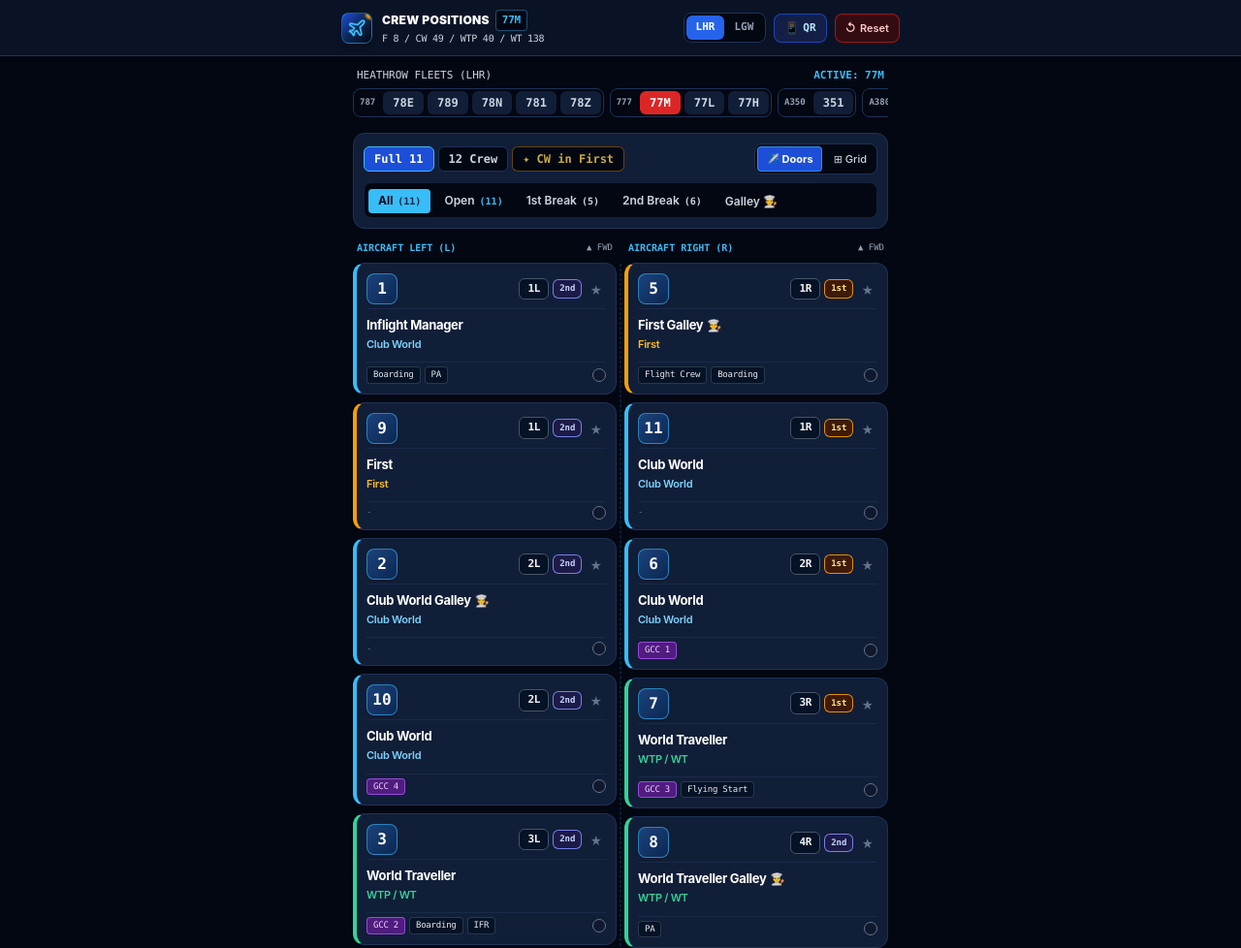
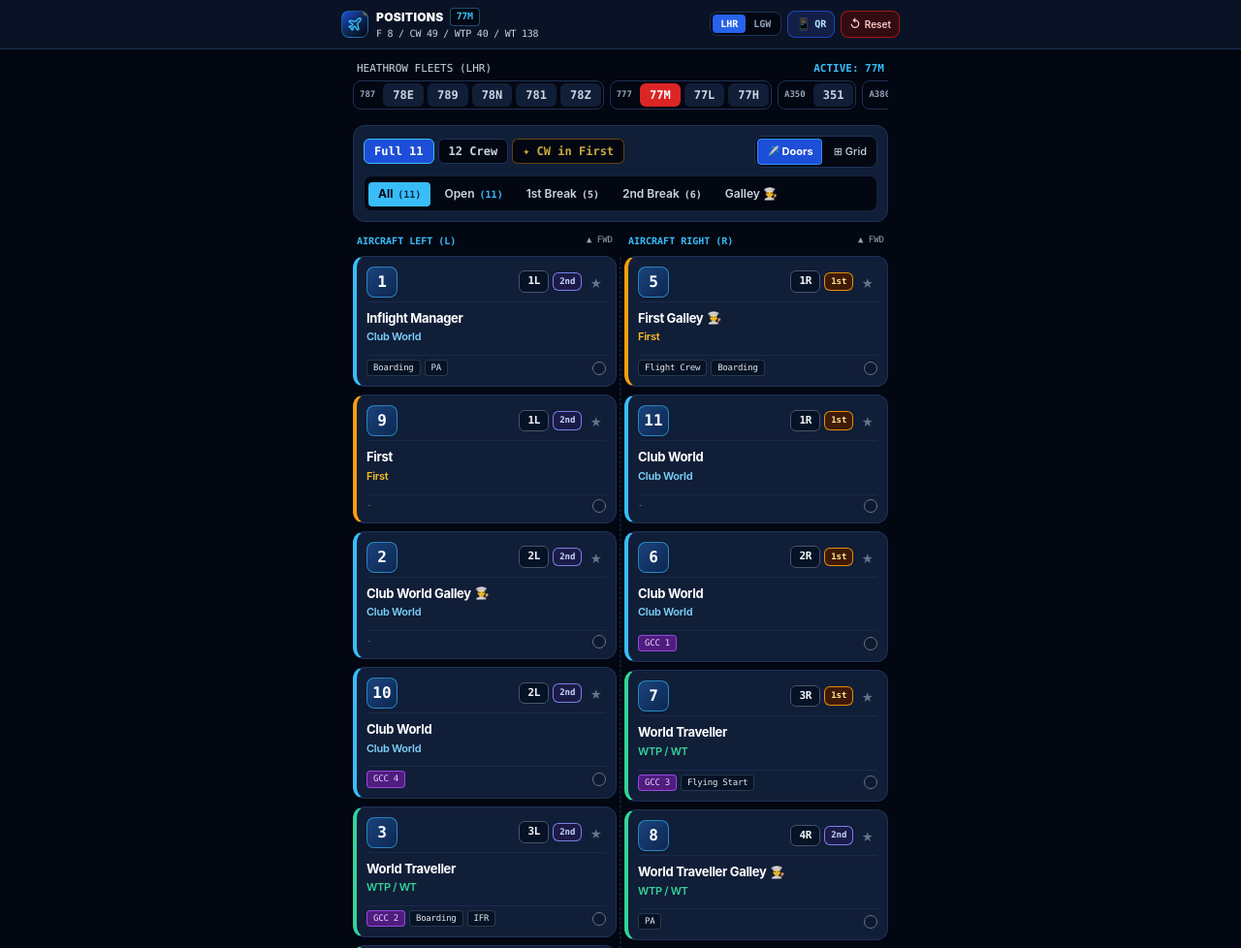
Before and after one commit to crew-brief-tools/positions, a plain HTML site: page index.html in a window 1280 px wide. Shown: the top 978 px of the page at 97% size. Drawn offline with nearby package versions, Linux system fonts and the light colour scheme.

Commit message:
Add files via upload

```diff
--- a/index.html
+++ b/index.html
@@ -137,46 +137,46 @@
 <body class="text-slate-100 min-h-screen flex flex-col antialiased">
 
   <!-- TOP HEADER -->
-  <header class="sticky top-0 z-30 bg-app-navy/95 backdrop-blur border-b border-app-cardBorder px-3.5 py-2.5 shadow-md">
-    <div class="max-w-xl mx-auto flex items-center justify-between gap-2">
+  <header class="sticky top-0 z-30 bg-app-navy/95 backdrop-blur border-b border-app-cardBorder px-2.5 py-2 shadow-md">
+    <div class="max-w-xl mx-auto flex items-center justify-between gap-1.5">
 
       <!-- Bespoke App Logo & Title -->
-      <div class="flex items-center space-x-2.5 min-w-0">
-        <div class="w-8 h-8 rounded-lg bg-gradient-to-br from-blue-700 via-[#0d2754] to-app-black border border-app-sky/40 flex items-center justify-center shadow-md relative overflow-hidden shrink-0">
-          <svg class="w-5 h-5 text-app-sky" viewBox="0 0 24 24" fill="none" stroke="currentColor" stroke-width="2.2" stroke-linecap="round" stroke-linejoin="round">
+      <div class="flex items-center gap-2 min-w-0 flex-1">
+        <div class="w-7 h-7 rounded-lg bg-gradient-to-br from-blue-700 via-[#0d2754] to-app-black border border-app-sky/40 flex items-center justify-center shadow-md relative overflow-hidden shrink-0">
+          <svg class="w-4 h-4 text-app-sky" viewBox="0 0 24 24" fill="none" stroke="currentColor" stroke-width="2.2" stroke-linecap="round" stroke-linejoin="round">
             <path d="M17.8 19.2 16 11l3.5-3.5C21 6 21.5 4 21 3c-1-.5-3 0-4.5 1.5L13 8 4.8 6.2c-.5-.1-.9.1-1.1.5l-.3.5c-.2.5-.1 1 .3 1.3L9 12l-2 3H4l-1 1 3 2 2 3 1-1v-3l3-2 3.5 5.3c.3.4.8.5 1.3.3l.5-.3c.4-.2.6-.6.5-1.1z"/>
           </svg>
-          <div class="absolute -top-1 -right-1 w-2.5 h-2.5 bg-app-gold rounded-full blur-[1px]"></div>
+          <div class="absolute -top-1 -right-1 w-2 h-2 bg-app-gold rounded-full blur-[1px]"></div>
         </div>
 
-        <div class="min-w-0">
-          <h1 class="text-xs font-bold tracking-tight text-white flex items-center gap-1.5 truncate">
-            <span class="tracking-wide font-black">CREW POSITIONS</span>
-            <span id="headerFleetCode" class="text-app-sky font-mono text-[11px] bg-app-black px-1.5 py-0.5 rounded border border-app-sky/40 font-bold shrink-0">77M</span>
+        <div class="min-w-0 flex-1">
+          <h1 class="text-xs font-black tracking-tight text-white flex items-center gap-1.5 truncate leading-tight">
+            <span class="tracking-wide">POSITIONS</span>
+            <span id="headerFleetCode" class="text-app-sky font-mono text-[10px] bg-app-black px-1.5 py-0.5 rounded border border-app-sky/40 font-bold shrink-0">77M</span>
           </h1>
           <div class="text-[10px] text-slate-300 font-mono tracking-tight font-medium truncate" id="headerFleetConfig">F8 / CW49 / WTP40 / WT138</div>
         </div>
       </div>
 
       <!-- Base Toggle, QR Share & Reset Button -->
-      <div class="flex items-center space-x-2 shrink-0">
+      <div class="flex items-center gap-1.5 shrink-0">
 
         <!-- Base Toggle Pill: LHR vs LGW -->
         <div class="flex items-center bg-app-black p-0.5 rounded-lg border border-app-cardBorder">
-          <button id="baseBtnLHR" onclick="setBase('LHR')" class="px-2 py-1 rounded text-[11px] font-mono font-black transition-all">LHR</button>
-          <button id="baseBtnLGW" onclick="setBase('LGW')" class="px-2 py-1 rounded text-[11px] font-mono font-black transition-all">LGW</button>
+          <button id="baseBtnLHR" onclick="setBase('LHR')" class="px-2 py-0.5 rounded text-[10px] font-mono font-black transition-all">LHR</button>
+          <button id="baseBtnLGW" onclick="setBase('LGW')" class="px-2 py-0.5 rounded text-[10px] font-mono font-black transition-all">LGW</button>
         </div>
 
         <!-- Share via QR Code Button -->
-        <button onclick="openQrModal()" class="px-2.5 py-1.5 rounded-lg bg-blue-950/70 border border-blue-700/80 text-sky-200 active:bg-blue-900/80 text-xs font-semibold flex items-center gap-1 transition-colors" title="Share via QR Code">
+        <button onclick="openQrModal()" class="h-7 px-2 rounded-lg bg-blue-950/70 border border-blue-700/80 text-sky-200 active:bg-blue-900/80 text-xs font-semibold flex items-center justify-center gap-1 transition-colors shrink-0" title="Share via QR Code">
           <span>📱</span>
-          <span class="text-[11px] font-mono font-bold">QR</span>
+          <span class="text-[10px] font-mono font-bold">QR</span>
         </button>
 
         <!-- Quick Reset -->
-        <button onclick="confirmReset()" class="px-2.5 py-1.5 rounded-lg bg-red-950/70 border border-red-700/80 text-red-200 active:bg-red-900/80 text-xs font-semibold flex items-center gap-1 transition-colors">
-          <span>↺</span>
-          <span class="text-[11px]">Reset</span>
+        <button onclick="confirmReset()" class="h-7 px-2 rounded-lg bg-red-950/70 border border-red-700/80 text-red-200 active:bg-red-900/80 text-xs font-semibold flex items-center justify-center gap-1 transition-colors shrink-0" title="Reset Positions">
+          <span class="text-xs">↺</span>
+          <span class="text-[10px]">Reset</span>
         </button>
 
       </div>
@@ -1055,11 +1055,11 @@
       const btnLGW = document.getElementById('baseBtnLGW');
 
       if (state.base === 'LHR') {
-        btnLHR.className = "px-2.5 py-1 rounded-md text-[11px] font-mono font-black bg-blue-600 text-white shadow";
-        btnLGW.className = "px-2.5 py-1 rounded-md text-[11px] font-mono font-bold text-slate-400 hover:text-white";
+        btnLHR.className = "px-2 py-0.5 rounded text-[10px] font-mono font-black bg-blue-600 text-white shadow";
+        btnLGW.className = "px-2 py-0.5 rounded text-[10px] font-mono font-bold text-slate-400 hover:text-white";
       } else {
-        btnLGW.className = "px-2.5 py-1 rounded-md text-[11px] font-mono font-black bg-amber-500 text-slate-950 shadow";
-        btnLHR.className = "px-2.5 py-1 rounded-md text-[11px] font-mono font-bold text-slate-400 hover:text-white";
+        btnLGW.className = "px-2 py-0.5 rounded text-[10px] font-mono font-black bg-amber-500 text-slate-950 shadow";
+        btnLHR.className = "px-2 py-0.5 rounded text-[10px] font-mono font-bold text-slate-400 hover:text-white";
       }
 
       document.getElementById('fleetStripLabel').textContent = state.base === 'LHR'
```
